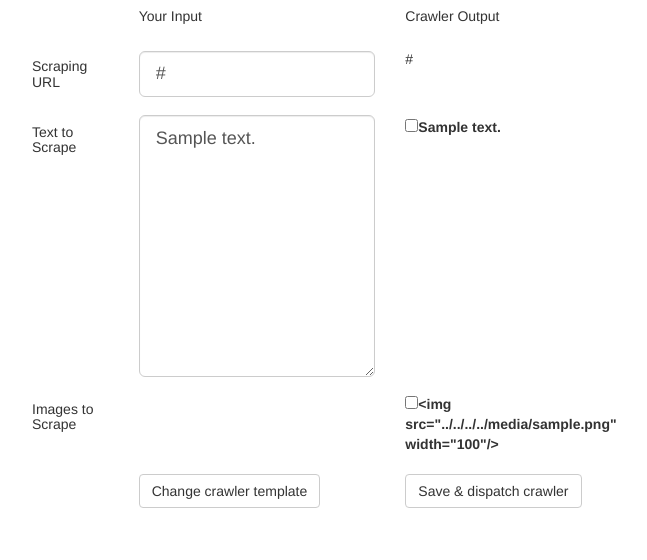
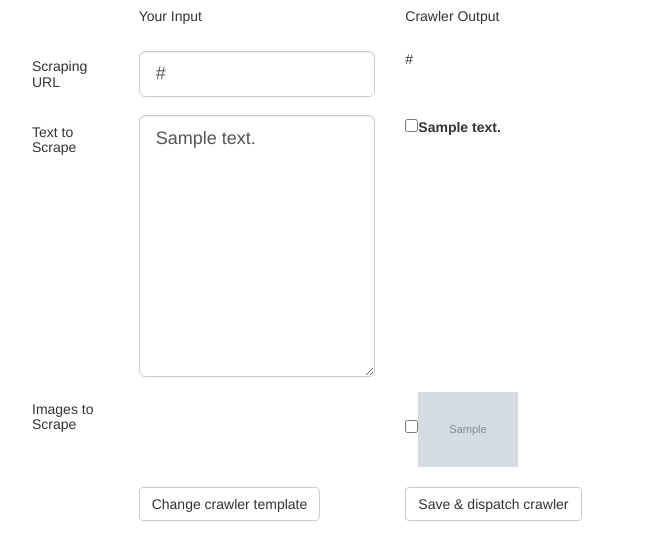
Before and after one commit to pejaab/unstructured-data-crawler, a Django app: page /templates/1/ in a window 1280 px wide. Shown: the part 227-787 px from the top of the page, without its empty margins (303-950 px from the left). Run offline with Django 3.2, Linux system fonts and the light colour scheme; tables that the repository leaves empty hold one stand-in row (values such as "Sample post"); grey boxes marked "Sample" are stand-in pictures; parts of the project's set-up code (start-up, migrations or seed data) failed here and were passed over; some libraries are stand-ins or nearby versions.

Commit message:
displays images on creation of template

```diff
--- a/impudo-ui/interface/models.py
+++ b/impudo-ui/interface/models.py
@@ -47,9 +47,6 @@ class CrawlerImg(models.Model):
     path = models.CharField(max_length=500)
     active = models.IntegerField(default=0)
 
-    def img(self):
-        return u'<img src="../../../../media/{}" width="100"/>'.format(self.path)
-
 class Image(models.Model):
     '''
     # after: https://docs.djangoproject.com/en/dev/ref/models/fields/#django.db.models.FileField.upload%5Fto
--- a/impudo-ui/interface/templates/template.html
+++ b/impudo-ui/interface/templates/template.html
@@ -31,7 +31,7 @@
       <div class='col-xs-5'></div>
       <div class='col-xs-5'>
         {% for img in item.crawlerimg_set.all %}
-        <label><input type='checkbox' name='img' value={{img.id}}>{{ img.img }}<br></label>
+        <label><input type='checkbox' name='img' value={{ img.id }}><img src={{ img.path }} width="100"/><br></label>
         {% endfor %}
       </div>
     </div>
```
